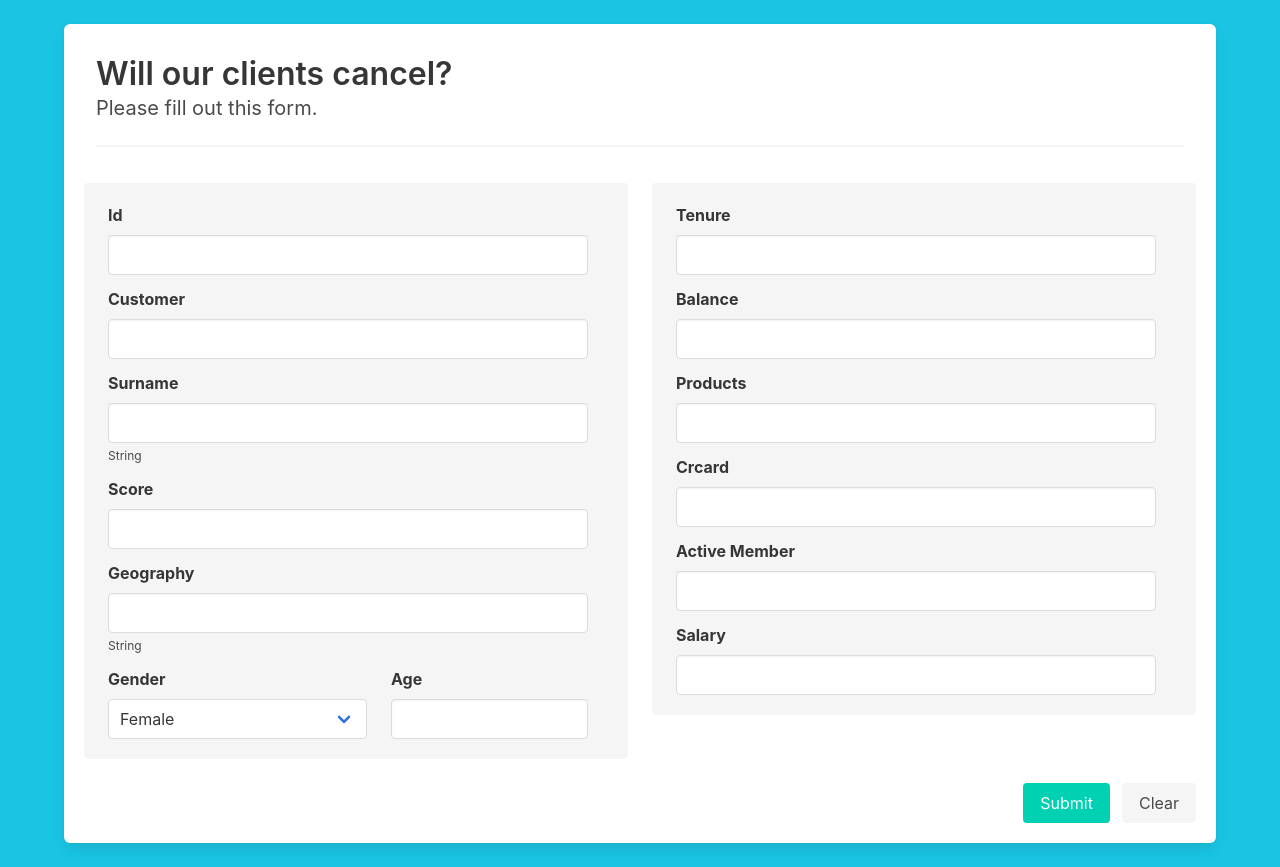
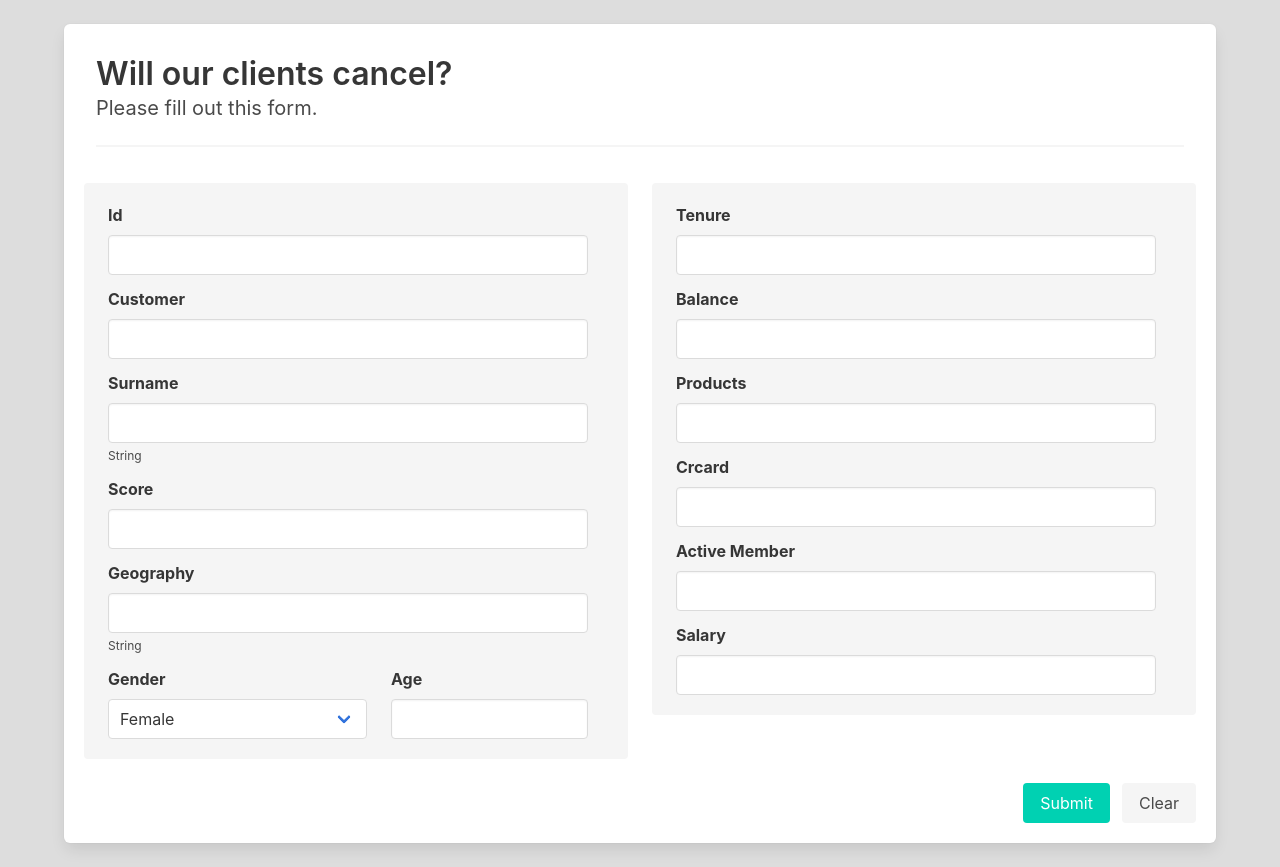
Before and after one commit to stivenlopezg/DS-Capstone, a Flask app: page / in a window 1280 px wide. Run offline with Flask 2, Linux system fonts and the light colour scheme.

```diff
--- a/templates/index.html
+++ b/templates/index.html
@@ -9,7 +9,7 @@
        html, body {
             margin: 0;
             height: 100%;
-           background-color:#19c5e3;
+           background-color:#DDDDDD;
         }
    </style>
    <body>
```
